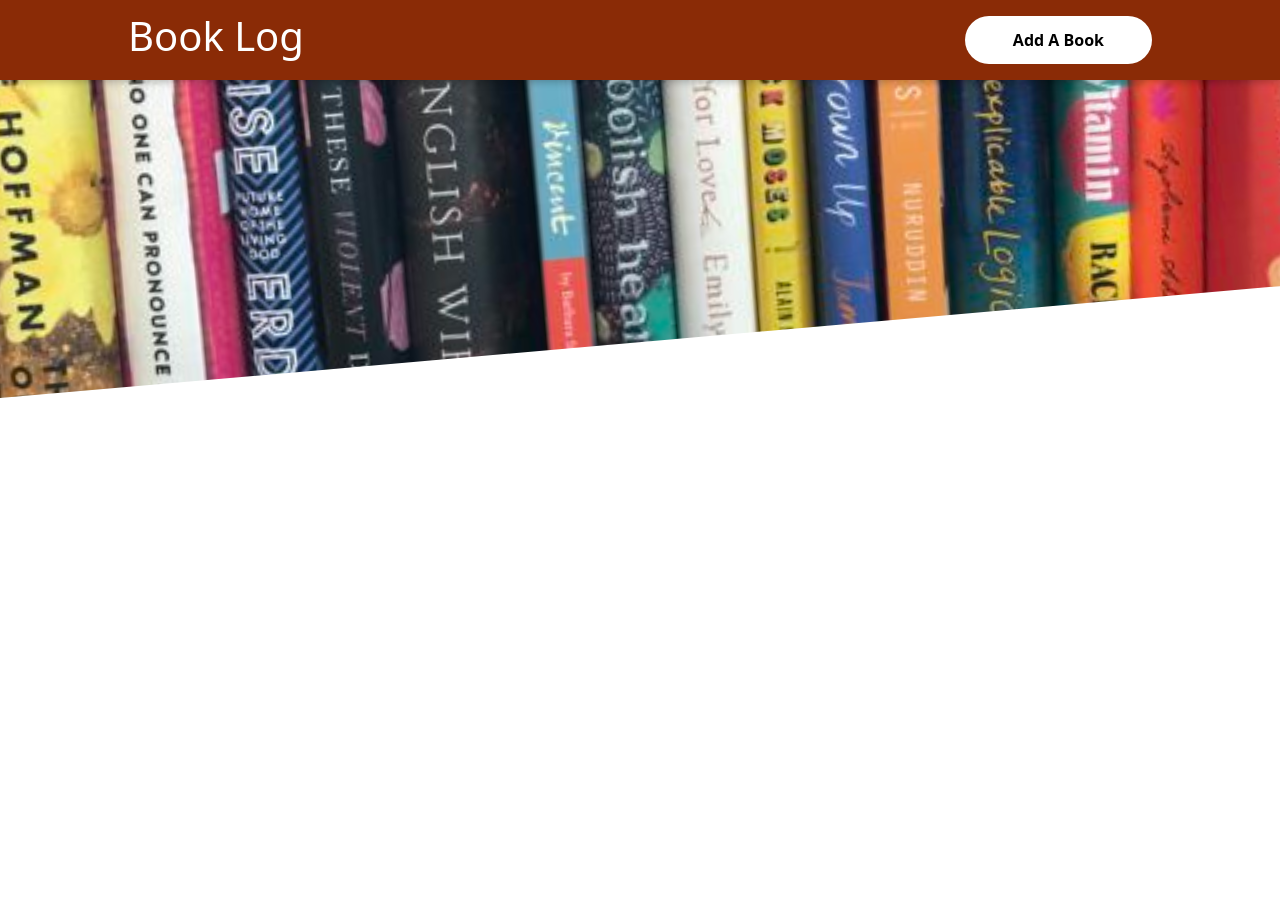
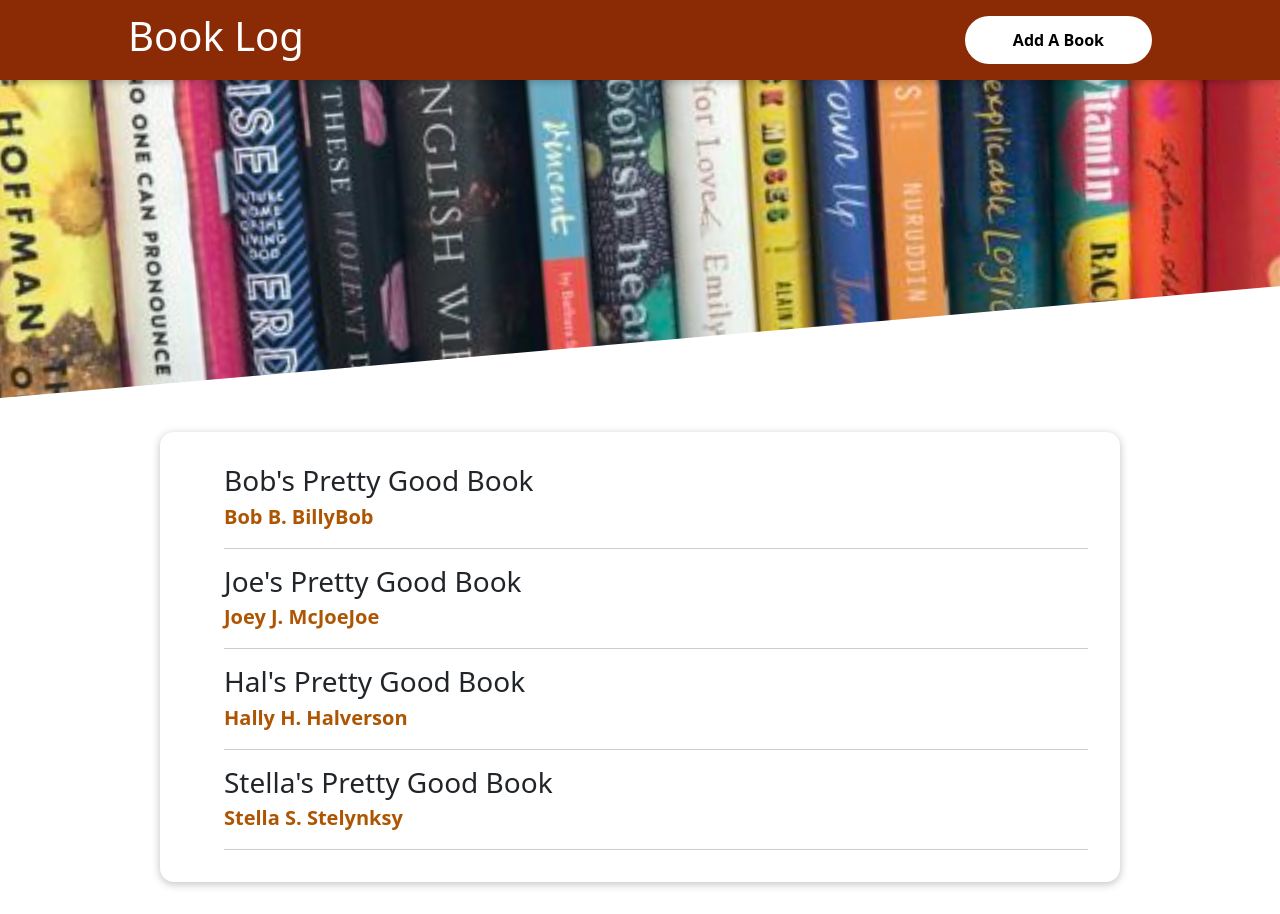
Before and after one commit to ipcampbell12/reading_log_react, a React (Create React App) app: page / in a window 1280 px wide. Before the commit the page ends 800 px from the top, so only its background shows below. Built offline with nearby package versions, Linux system fonts and the light colour scheme.

Commit message:
book items

```diff
--- a/src/components/MainView/BookFeed.js
+++ b/src/components/MainView/BookFeed.js
@@ -1,6 +1,7 @@
 import React from 'react';
 import Card from '../UI/Card';
 import classes from './BookFeed.module.css'
+import BookItem from './BookItem';
 
 const DUMMY_BOOKS = [
     {
@@ -32,18 +33,22 @@ const DUMMY_BOOKS = [
 
 function BookFeed(props) {
 
-    // // const booksList = DUMMY_BOOKS.map((book) => {
-    // //     <BookItem
+    const booksList = DUMMY_BOOKS.map((book) => (
+        <BookItem
+            key={book.id}
+            title={book.title}
+            author={book.author}
 
-    // //     />
-    // // })
-    // return (
-    //     <div className={classes.books}>
-    //         <Card>
-    //             <ul>{booksList}</ul>
-    //         </Card>
-    //     </div>
-    // );
+        />
+    ));
+
+    return (
+        <div className={classes.books}>
+            <Card>
+                <ul>{booksList}</ul>
+            </Card>
+        </div>
+    );
 }
 
 export default BookFeed;
--- a/src/components/MainView/Stats.js
+++ b/src/components/MainView/Stats.js
@@ -1,6 +1,6 @@
 import React from 'react';
 
-function LogEntry(props) {
+function Stats(props) {
     return (
         <div>
 
@@ -8,4 +8,4 @@ function LogEntry(props) {
     );
 }
 
-export default LogEntry;
+export default Stats;
```
